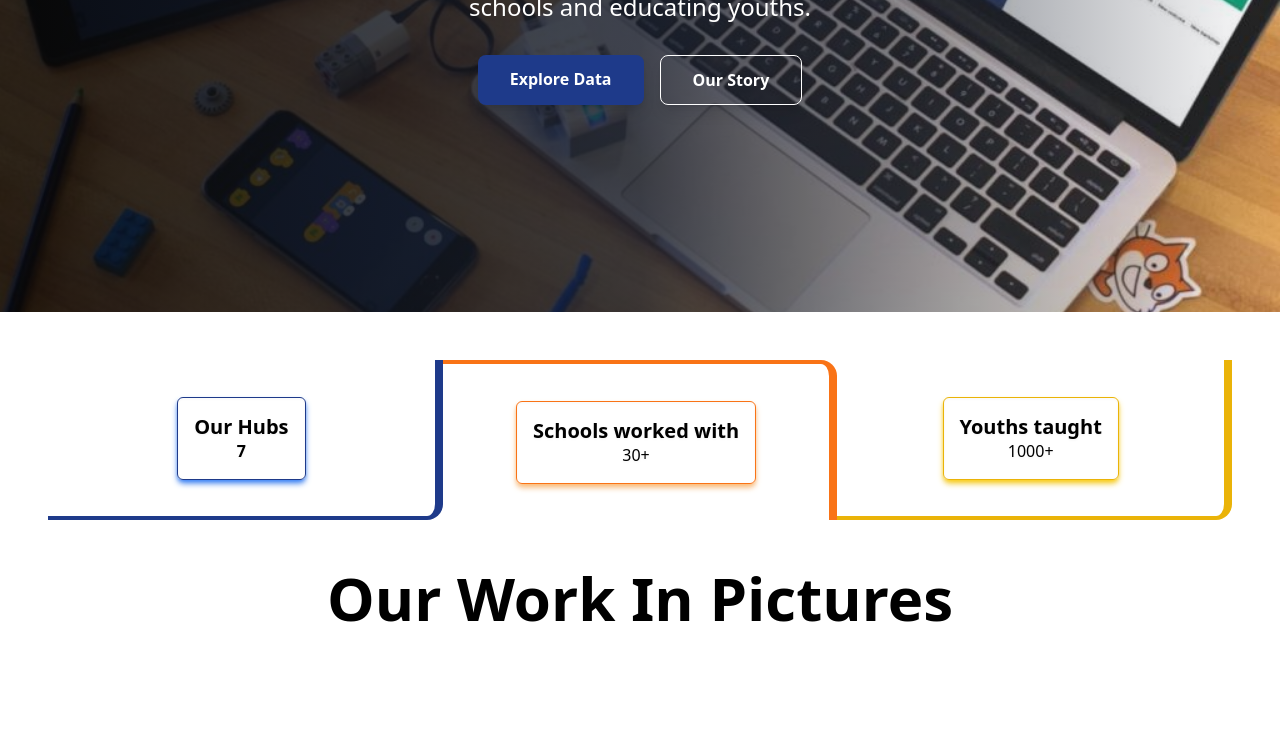
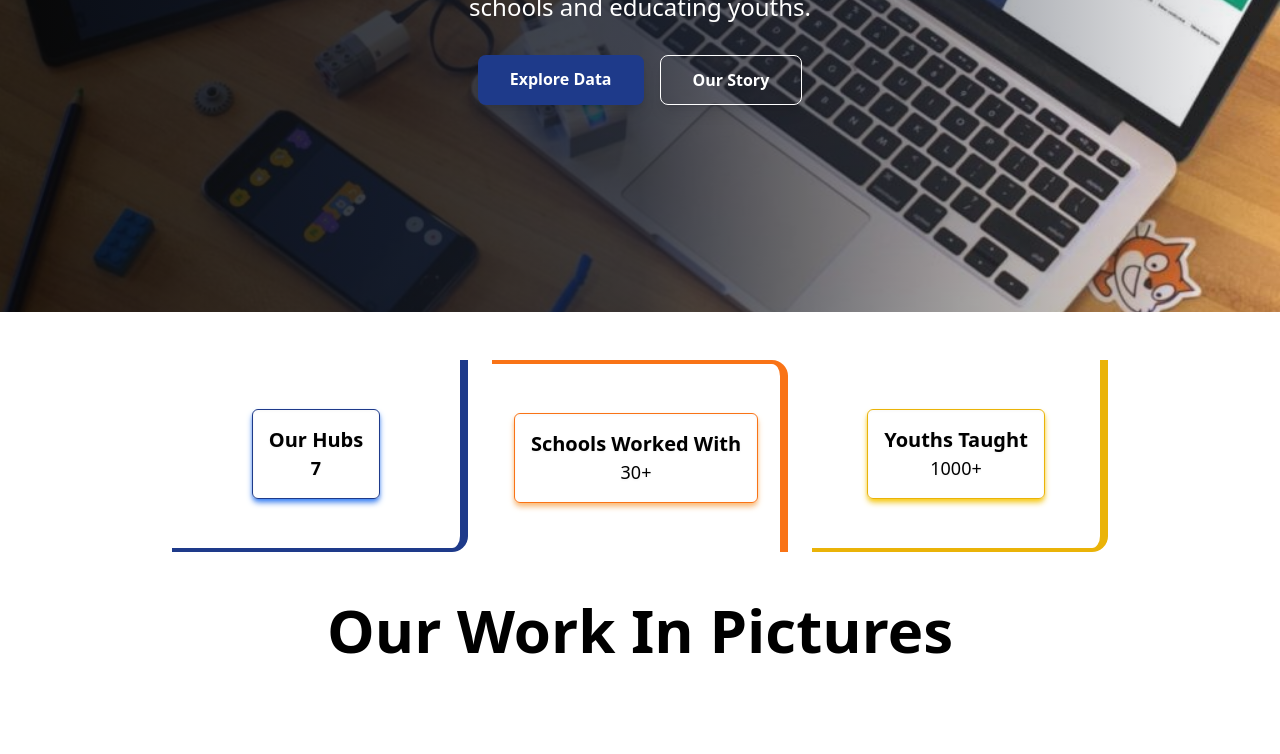
Before and after one commit to lizzyaudreygideon/UncommonProgressTrack, a React (Create React App) app: page / in a window 1280 px wide. Shown: the part 468-1222 px from the top of the page. Built offline with nearby package versions, Linux system fonts and the light colour scheme.

Commit message:
Students

```diff
--- a/src/Pages/AddStudent.js
+++ b/src/Pages/AddStudent.js
@@ -129,27 +129,35 @@ function AddStudent() {
             </div>
           </div>
 
+          <div>
+              <label htmlFor="Grade" className="text-blue-600 font-semibold text-sm">Hub</label>
+              <input
+                type="text"
+                placeholder='Hub'
+                className="w-full p-1 border border-blue-400 rounded focus:outline-none focus:ring focus:ring-yellow-300"
+              />
+            </div>
+
           {/* Grade and Game Selection (Side by Side) */}
           <div className="grid grid-cols-2 gap-2">
             <div>
-              <label htmlFor="Grade" className="text-blue-600 font-semibold text-sm">Grade</label>
+              <label htmlFor="Grade" className="text-blue-600 font-semibold text-sm">Age</label>
               <input
                 type="text"
-                placeholder='Grade'
+                placeholder='Age'
                 className="w-full p-1 border border-blue-400 rounded focus:outline-none focus:ring focus:ring-yellow-300"
               />
             </div>
+
             <div>
-              <label htmlFor="Current-Game" className="text-blue-600 font-semibold text-sm">Game</label>
+              <label htmlFor="Current-Game" className="text-blue-600 font-semibold text-sm">Gender</label>
               <select
-                name="Current-Game"
+                name="gender"
                 className="w-full p-1 border border-blue-400 rounded focus:outline-none focus:ring focus:ring-yellow-300"
               >
-                <option value="">Select</option>
-                <option value="Flying Cat">Flying Cat</option>
-                <option value="Apple Catcher">Apple Catcher</option>
-                <option value="Tom and Jerry">Tom and Jerry</option>
-                <option value="Flappy Birds">Flappy Birds</option>
+                <option value="">Select 1</option>
+                 <option value="Female">Female</option>
+                <option value="Male">Male</option>
               </select>
             </div>
           </div>
--- a/src/Pages/Home.js
+++ b/src/Pages/Home.js
@@ -79,28 +79,46 @@ const Banner = (props) => {
       </div>
 
       {/* Statistics Section */}
-      <div ref={sectionRef} className='p-12 w-full flex items-center justify-center'>
-        <div className='flex-basis-1/3 w-full h-40 border-b-4 border-r-8 border-blue-900 rounded-br-2xl flex-col items-center justify-center flex'>
-          <div className='text-center border border-blue-900 rounded-md shadow-md drop-shadow-sm shadow-blue-500 p-4'>
-            <h2 className="text-xl md:text-l font-extrabold leading-tight animate-fade-in">Our Hubs</h2>
-            <p className="text-l md:text-l font-bold animate-slide-up">{hubs}</p>
+      <div ref={sectionRef} className="p-6 sm:p-12 w-full flex flex-wrap items-center justify-center gap-6" style={{
+
+            width: '100%',
+            height: 'auto',
+            // Media query for small screens
+            '@media (max-width: 600px)': {
+              flexDirection: 'column',
+              alignItems: 'center',
+            },
+            // Media query for medium screens
+            '@media (min-width: 601px) and (max-width: 1000px)': {
+              flexDirection: 'row',
+              justifyContent: 'space-between',
+            },
+          }}>
+            {/* Our Hubs */}
+            <div className="basis-full sm:basis-1/3 md:basis-1/2 lg:basis-1/3 xl:basis-1/4 w-full h-40 sm:h-48 border-b-4 sm:border-r-8 border-blue-900 rounded-br-2xl flex-col items-center justify-center flex">
+              <div className="text-center border border-blue-900 rounded-md shadow-md drop-shadow-sm shadow-blue-500 p-4">
+                <h2 className="text-lg sm:text-xl font-extrabold leading-tight animate-fade-in">Our Hubs</h2>
+                <p className="text-sm sm:text-lg font-bold animate-slide-up">{hubs}</p>
               </div>
             </div>
 
-        <div className='flex-basis-1/3 w-full h-40 border-t-4 border-r-8 border-orange-500 rounded-tr-2xl flex-col items-center justify-center flex'>
-          <div className='text-center border border-orange-500 rounded-md shadow-md drop-shadow-sm shadow-orange-300 p-4'>
-            <h2 className="text-xl md:text-l font-bold leading-tight animate-fade-in">Schools worked with</h2>
-            <p className="text-l md:text-l font-medium animate-slide-up">{schools}+</p>
+            {/* Schools Worked With */}
+            <div className="basis-full sm:basis-1/3 md:basis-1/2 lg:basis-1/3 xl:basis-1/4 w-full h-40 sm:h-48 border-t-4 sm:border-r-8 border-orange-500 rounded-tr-2xl flex-col items-center justify-center flex">
+              <div className="text-center border border-orange-500 rounded-md shadow-md drop-shadow-sm shadow-orange-300 p-4">
+                <h2 className="text-lg sm:text-xl font-bold leading-tight animate-fade-in">Schools Worked With</h2>
+                <p className="text-sm sm:text-lg font-medium animate-slide-up">{schools}+</p>
               </div>
             </div>
 
-        <div className='flex-basis-1/3 w-full h-40 border-b-4 border-r-8 border-yellow-500 rounded-br-2xl flex-col items-center justify-center flex'>
-          <div className='text-center border border-yellow-500 rounded-md shadow-md drop-shadow-sm shadow-yellow-400 p-4'>
-            <h2 className="text-xl md:text-l font-bold leading-tight animate-fade-in">Youths taught</h2>
-            <p className="text-l md:text-l font-medium animate-slide-up">{youths}+</p>
+            {/* Youths Taught */}
+            <div className="basis-full sm:basis-1/3 md:basis-1/2 lg:basis-1/3 xl:basis-1/4 w-full h-40 sm:h-48 border-b-4 sm:border-r-8 border-yellow-500 rounded-br-2xl flex-col items-center justify-center flex">
+              <div className="text-center border border-yellow-500 rounded-md shadow-md drop-shadow-sm shadow-yellow-400 p-4">
+                <h2 className="text-lg sm:text-xl font-bold leading-tight animate-fade-in">Youths Taught</h2>
+                <p className="text-sm sm:text-lg font-medium animate-slide-up">{youths}+</p>
               </div>
             </div>
      </div>
+
 
       <h2 className='text-5xl md:text-6xl font-extrabold leading-tight mb-4 animate-fade-in text-center'>Our Work In Pictures</h2>
       <Gallery />
```
Lines whose indentation alone changed are shown as unchanged.
